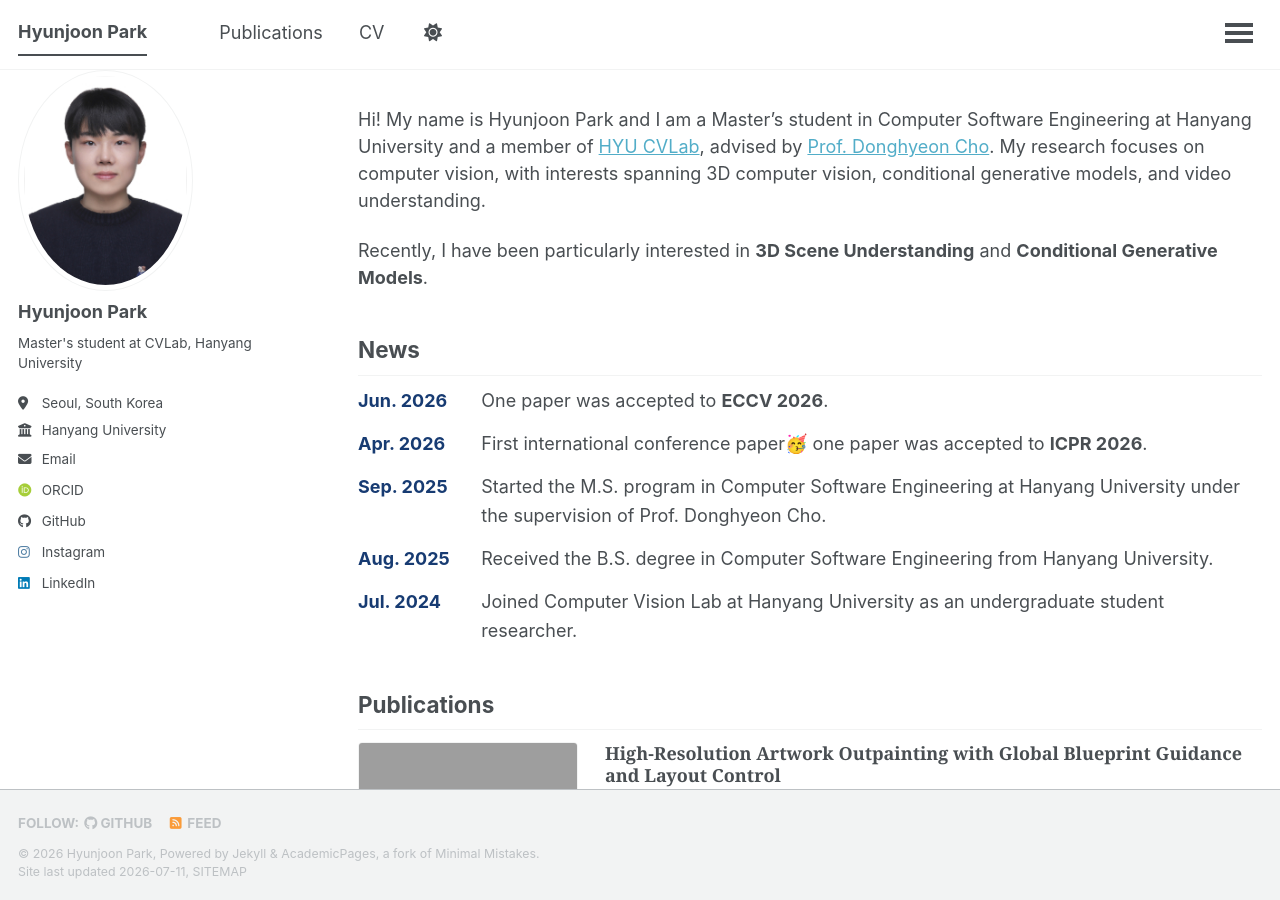
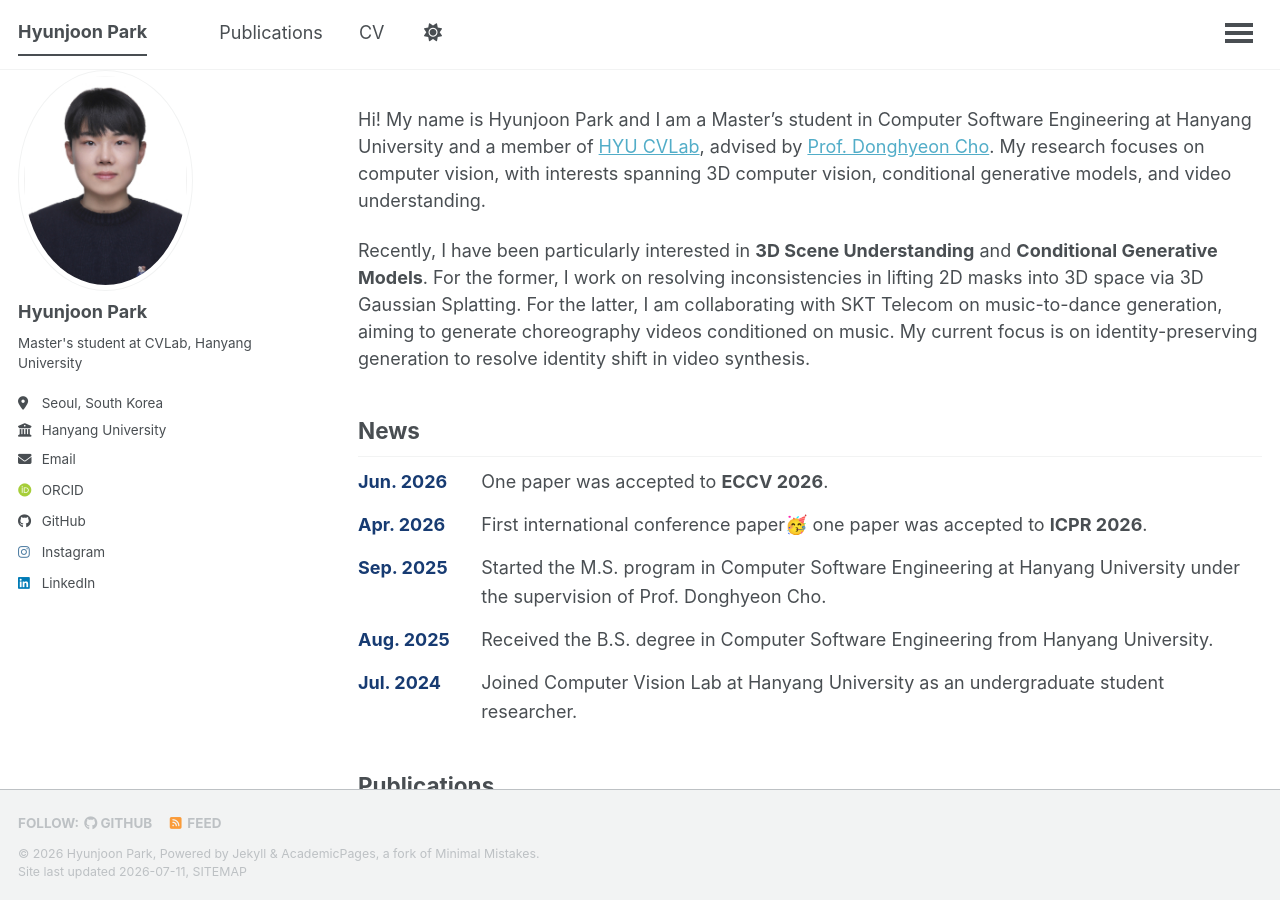
Before and after one commit to hjpark83/hjpark83.github.io, a Jekyll site: the page built from _pages/about.md, in a window 1280 px wide and 900 px high. Built offline with Jekyll 4.4.1, drawn with Linux system fonts in a browser that asks for light colours; some web fonts are replaced; a script that is not in the unit is left out.

Commit message:
update about section

```diff
--- a/_pages/about.md
+++ b/_pages/about.md
@@ -6,9 +6,9 @@ redirect_from:
   - /about.html
 ---
 
-Hi! My name is Hyunjoon Park and I am a Master's student in Computer Software Engineering at Hanyang University and a member of [HYU CVLab](https://sites.google.com/view/hyu-cv), advised by [Prof. Donghyeon Cho](https://scholar.google.com/citations?user=zj-NER4AAAAJ&hl=en). My research focuses on computer vision, with interests spanning 3D computer vision, conditional generative models, and video understanding.
+Hi! My name is Hyunjoon Park and I am a Master's student in Computer Software Engineering at Hanyang University and a member of [HYU CVLab](http://cvlab.hanyang.ac.kr/), advised by [Prof. Donghyeon Cho](https://scholar.google.com/citations?user=zj-NER4AAAAJ&hl=en). My research focuses on computer vision, with interests spanning 3D computer vision, conditional generative models, and video understanding.
 
-Recently, I have been particularly interested in **3D Scene Understanding** and **Conditional Generative Models**.
+Recently, I have been particularly interested in **3D Scene Understanding** and **Conditional Generative Models**. For the former, I work on resolving inconsistencies in lifting 2D masks into 3D space via 3D Gaussian Splatting. For the latter, I am collaborating with SKT Telecom on music-to-dance generation, aiming to generate choreography videos conditioned on music. My current focus is on identity-preserving generation to resolve identity shift in video synthesis.
 
 ## News
 
```
